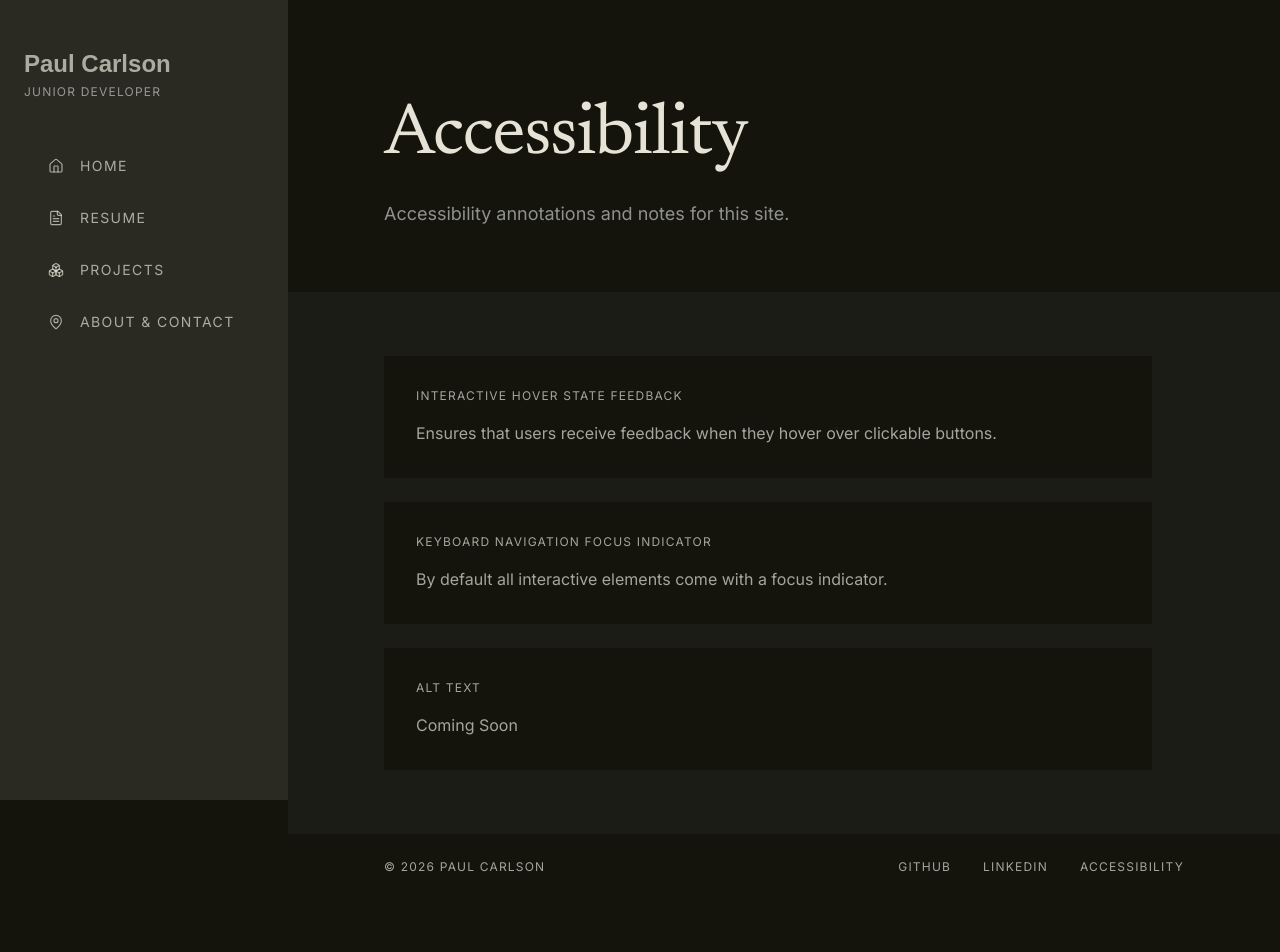
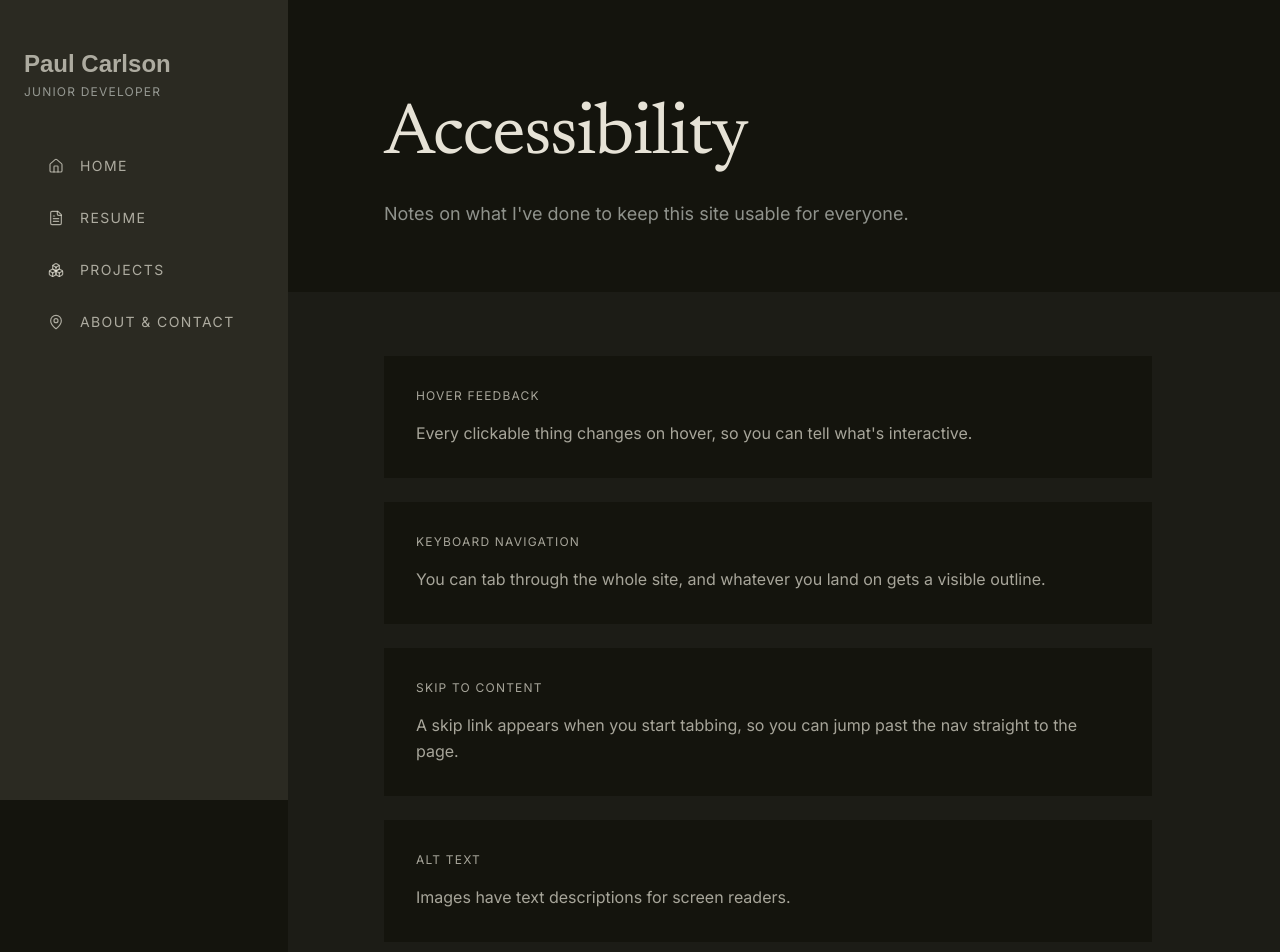
Before and after one commit to pdcarlson/pdcarlson, a Next.js app: page /accessibility in a window 1280 px wide. Shown: the top 952 px of the page. Before the commit the page ends 900 px from the top, so only its background shows below. Built offline with nearby package versions, Linux system fonts and the light colour scheme; a web font is replaced by a local one.

Commit message:
open project case studies as a bottom sheet and finish accessibility

```diff
--- a/app/(site)/layout.tsx
+++ b/app/(site)/layout.tsx
@@ -4,9 +4,15 @@ import { FooterBar } from "@/components/footer-bar";
 export default function SiteLayout({ children }: { children: React.ReactNode }) {
   return (
     <div className="flex min-h-screen lg:flex-row flex-col">
+      <a
+        href="#main"
+        className="sr-only focus:not-sr-only focus:absolute focus:left-4 focus:top-4 focus:z-50 focus:rounded focus:bg-accent focus:px-4 focus:py-2 focus:text-on-accent"
+      >
+        Skip to content
+      </a>
       <Sidebar />
       <div className="flex-1 flex flex-col min-w-0">
-        <main className="flex-1">{children}</main>
+        <main id="main" tabIndex={-1} className="flex-1 outline-none">{children}</main>
         <FooterBar />
       </div>
     </div>
--- a/app/globals.css
+++ b/app/globals.css
@@ -79,3 +79,63 @@ textarea:focus-visible {
 }
 
 .print-only { display: none; }
+
+.marquee-viewport {
+  overflow: hidden;
+}
+
+.marquee {
+  display: flex;
+  width: max-content;
+  animation: marquee 32s linear infinite;
+}
+
+@keyframes marquee {
+  from { transform: translateX(0); }
+  to { transform: translateX(-50%); }
+}
+
+.sheet-overlay[data-state="open"] {
+  animation: overlay-in 200ms ease-out;
+}
+
+.sheet-content[data-state="open"] {
+  animation: sheet-up 320ms cubic-bezier(0.32, 0.72, 0, 1);
+}
+
+@keyframes overlay-in {
+  from { opacity: 0; }
+  to { opacity: 1; }
+}
+
+@keyframes sheet-up {
+  from { transform: translateY(100%); }
+  to { transform: translateY(0); }
+}
+
+@media (prefers-reduced-motion: reduce) {
+  *,
+  *::before,
+  *::after {
+    animation-duration: 0.01ms !important;
+    animation-iteration-count: 1 !important;
+    transition-duration: 0.01ms !important;
+    scroll-behavior: auto !important;
+  }
+
+  .marquee {
+    animation: none !important;
+    transform: none !important;
+    width: auto;
+    flex-wrap: wrap;
+    gap: 1rem 2.5rem;
+  }
+
+  .marquee-dup {
+    display: none;
+  }
+
+  .marquee-track {
+    flex-wrap: wrap;
+  }
+}
--- a/components/project-drawer.tsx
+++ b/components/project-drawer.tsx
@@ -29,12 +29,13 @@ export function ProjectDrawer() {
   return (
     <Dialog.Root open={open} onOpenChange={(v) => { if (!v) close(); }}>
       <Dialog.Portal>
-        <Dialog.Overlay className="fixed inset-0 bg-black/50 backdrop-blur-sm z-30 data-[state=open]:animate-in data-[state=open]:fade-in-0 data-[state=closed]:animate-out data-[state=closed]:fade-out-0" />
+        <Dialog.Overlay className="sheet-overlay fixed inset-0 z-30 bg-black/50 backdrop-blur-sm" />
         <Dialog.Content
-          className="fixed top-0 right-0 z-40 h-screen w-full sm:max-w-xl lg:max-w-2xl bg-sidebar text-fg overflow-y-auto shadow-2xl outline-none"
+          className="sheet-content fixed inset-x-0 bottom-0 z-40 h-[90vh] bg-sidebar text-fg overflow-y-auto rounded-t-2xl shadow-2xl outline-none"
         >
+          <div aria-hidden className="mx-auto mt-3 mb-1 h-1 w-10 rounded-full bg-fg/20" />
           {project && (
-            <div className="px-8 sm:px-12 py-12">
+            <div className="max-w-4xl mx-auto px-8 sm:px-12 pb-12 pt-6">
               <div className="flex items-start justify-between gap-6 mb-10">
                 <div>
                   <div className="text-[14px] tracking-eyebrow uppercase text-muted mb-2">
--- a/content/accessibility.ts
+++ b/content/accessibility.ts
@@ -1,17 +1,25 @@
 export const accessibility = {
-  intro: "Accessibility annotations and notes for this site.",
+  intro: "Notes on what I've done to keep this site usable for everyone.",
   sections: [
     {
-      eyebrow: "Interactive Hover State Feedback",
-      body: "Ensures that users receive feedback when they hover over clickable buttons.",
+      eyebrow: "Hover feedback",
+      body: "Every clickable thing changes on hover, so you can tell what's interactive.",
     },
     {
-      eyebrow: "Keyboard Navigation Focus Indicator",
-      body: "By default all interactive elements come with a focus indicator.",
+      eyebrow: "Keyboard navigation",
+      body: "You can tab through the whole site, and whatever you land on gets a visible outline.",
     },
     {
-      eyebrow: "Alt Text",
-      body: "Coming Soon",
+      eyebrow: "Skip to content",
+      body: "A skip link appears when you start tabbing, so you can jump past the nav straight to the page.",
+    },
+    {
+      eyebrow: "Alt text",
+      body: "Images have text descriptions for screen readers.",
+    },
+    {
+      eyebrow: "Reduced motion",
+      body: "If your system asks for reduced motion, the animations turn off.",
     },
   ],
 };
```
